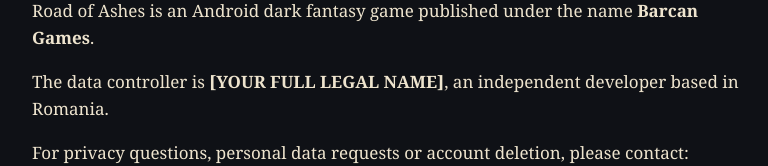
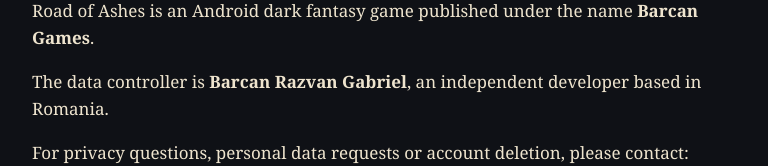
Before and after one commit to Archvanyum/roadofashes, a plain HTML site: page privacy.html in a window 1280 px wide. Shown: the part 199-365 px from the top of the page, without its empty margins (244-1012 px from the left). Drawn offline with Linux system fonts and the light colour scheme.

Commit message:
Update data controller name in privacy.html

```diff
--- a/privacy.html
+++ b/privacy.html
@@ -23,7 +23,7 @@
 </p>
 
 <p>
-The data controller is <strong>[YOUR FULL LEGAL NAME]</strong>,
+The data controller is <strong>Barcan Razvan Gabriel</strong>,
 an independent developer based in Romania.
 </p>
 
```
